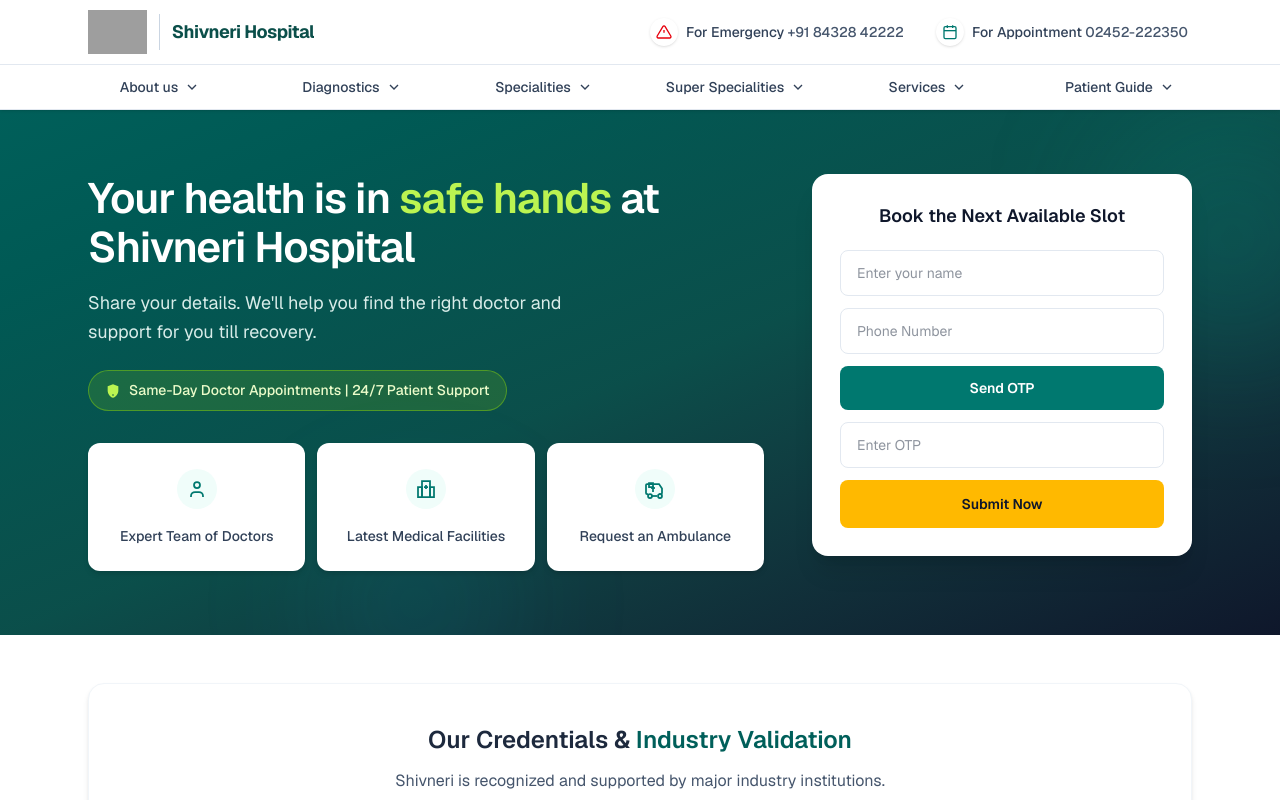
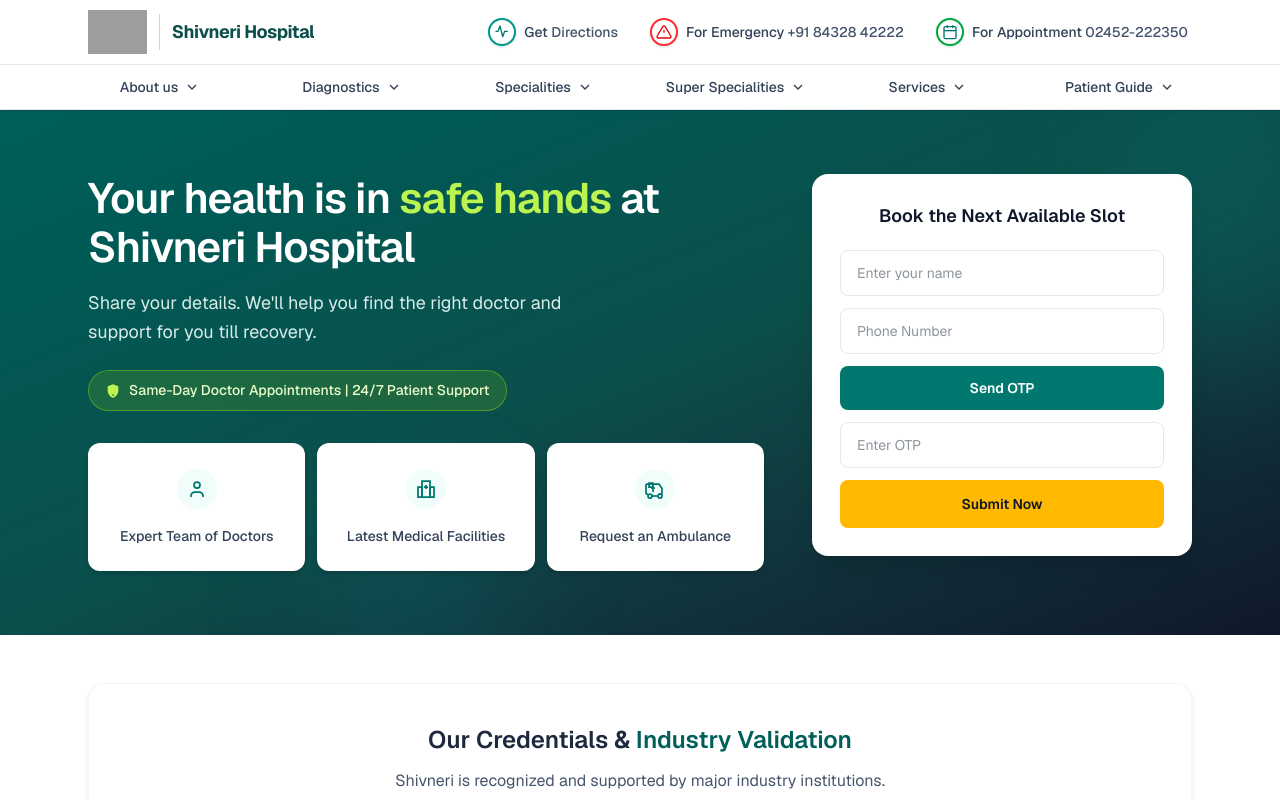
Before and after one commit to rp98nt/shivnerihospital, a Next.js app: page / in a window 1280 px wide. Shown: the top 800 px of the page. Built offline with nearby package versions, Linux system fonts and the light colour scheme; grey boxes are pictures that could not be loaded.

Commit message:
feat: add navbar directions button and refine contact/guest styling

```diff
--- a/components/our-doctors.tsx
+++ b/components/our-doctors.tsx
@@ -254,11 +254,7 @@
 function DoctorCard({ doctor }: { doctor: Doctor }) {
   return (
     <article
-      className={`flex min-h-[35.625rem] w-[19.5rem] shrink-0 flex-col overflow-hidden rounded-2xl bg-white shadow-md transition duration-300 hover:-translate-y-1 hover:shadow-xl sm:w-[21rem] ${
-        doctor.isGuest
-          ? "ring-2 ring-amber-300 ring-offset-2 ring-offset-slate-50"
-          : "border border-slate-100"
-      }`}
+      className="flex min-h-[35.625rem] w-[19.5rem] shrink-0 flex-col overflow-hidden rounded-2xl border border-slate-100 bg-white shadow-md transition duration-300 hover:-translate-y-1 hover:shadow-xl sm:w-[21rem]"
     >
       <div className="relative min-h-0 flex-[7] bg-linear-to-b from-teal-50 to-slate-100">
         <DoctorPhotoPlaceholder />
@@ -273,10 +269,7 @@
       <div className="flex min-h-0 flex-[3] flex-col border-t border-slate-100 px-3 py-3 sm:px-4 sm:py-4">
         <div className="flex items-start justify-between gap-2">
           <div className="min-w-0">
-            <h3 className="flex items-start gap-1 text-sm font-bold leading-snug text-slate-900">
-              {doctor.isGuest ? (
-                <StarIcon className="mt-0.5 h-3.5 w-3.5 shrink-0 text-amber-500" />
-              ) : null}
+            <h3 className="text-sm font-bold leading-snug text-slate-900">
               <Link
                 href={getDoctorProfilePath(doctor.slug)}
                 target="_blank"
--- a/components/site-header.tsx
+++ b/components/site-header.tsx
@@ -3,6 +3,7 @@
   APPOINTMENT_PHONE_TEL,
   EMERGENCY_MOBILE,
   EMERGENCY_MOBILE_TEL,
+  VISIT_LOCATION,
 } from "@/lib/hospital-contact";
 import Image from "next/image";
 import Link from "next/link";
@@ -66,8 +67,11 @@
 function TopBarContactGroup() {
   return (
     <div className="inline-flex max-w-full items-center gap-4 overflow-x-auto lg:gap-6 lg:overflow-visible">
+      <TopBarDirectionsContact />
+
       <TopBarPhoneContact
         icon={<EmergencyIcon className="h-4 w-4 text-red-600" />}
+        iconRingClassName="border-red-500"
         title="For Emergency"
         phone={EMERGENCY_MOBILE}
         phoneTel={EMERGENCY_MOBILE_TEL}
@@ -76,6 +80,7 @@
 
       <TopBarPhoneContact
         icon={<AppointmentIcon className="h-4 w-4 text-teal-700" />}
+        iconRingClassName="border-green-600"
         title="For Appointment"
         phone={APPOINTMENT_PHONE}
         phoneTel={APPOINTMENT_PHONE_TEL}
@@ -85,14 +90,37 @@
   );
 }
 
+function TopBarDirectionsContact() {
+  return (
+    <a
+      href={VISIT_LOCATION.mapsDirectionsUrl}
+      target="_blank"
+      rel="noopener noreferrer"
+      className="flex shrink-0 items-center gap-2 rounded-xl px-1 py-1 transition-opacity hover:opacity-80"
+    >
+      <span className="flex h-7 w-7 shrink-0 items-center justify-center rounded-full border-2 border-teal-600 bg-white shadow-sm">
+        <DirectionsIcon className="h-4 w-4 text-teal-700" />
+      </span>
+      <span className="whitespace-nowrap text-[11px] font-medium leading-none text-slate-700 sm:text-sm">
+        Get{" "}
+        <span className="text-slate-600 transition-colors hover:text-teal-800">
+          Directions
+        </span>
+      </span>
+    </a>
+  );
+}
+
 function TopBarPhoneContact({
   icon,
+  iconRingClassName,
   title,
   phone,
   phoneTel,
   phoneClassName,
 }: {
   icon: React.ReactNode;
+  iconRingClassName: string;
   title: string;
   phone: string;
   phoneTel: string;
@@ -103,7 +131,9 @@
       href={`tel:${phoneTel}`}
       className="flex shrink-0 items-center gap-2 rounded-xl px-1 py-1 transition-opacity hover:opacity-80"
     >
-      <span className="flex h-7 w-7 shrink-0 items-center justify-center rounded-full bg-white shadow-sm">
+      <span
+        className={`flex h-7 w-7 shrink-0 items-center justify-center rounded-full border-2 bg-white shadow-sm ${iconRingClassName}`}
+      >
         {icon}
       </span>
       <span className="whitespace-nowrap text-[11px] font-medium leading-none text-slate-700 sm:text-sm">
@@ -218,6 +248,21 @@
   );
 }
 
+function DirectionsIcon({ className }: { className?: string }) {
+  return (
+    <svg
+      className={className}
+      viewBox="0 0 24 24"
+      fill="none"
+      stroke="currentColor"
+      strokeWidth="2"
+      aria-hidden
+    >
+      <path d="M3 11h3l3-8 4 16 3-8h4" strokeLinecap="round" strokeLinejoin="round" />
+    </svg>
+  );
+}
+
 function EmergencyIcon({ className }: { className?: string }) {
   return (
     <svg
--- a/lib/hospital-contact.ts
+++ b/lib/hospital-contact.ts
@@ -13,4 +13,6 @@
   phoneTel: EMERGENCY_MOBILE_TEL,
   mapsEmbedSrc:
     "https://www.google.com/maps/embed?pb=!1m18!1m12!1m3!1d15065.74738184243!2d76.76004191091818!3d19.26336003036476!2m3!1f0!2f0!3f0!3m2!1i1024!2i768!4f13.1!3m3!1m2!1s0x3bd019d030c46fcf%3A0x71147c19c8a093b2!2sSurya%20I.C.U.%20Hospital!5e0!3m2!1sen!2sin!4v1784760693084!5m2!1sen!2sin",
+  mapsDirectionsUrl:
+    "https://www.google.com/maps/dir/?api=1&destination=19.26336003036476,76.76004191091818",
 } as const;
```
